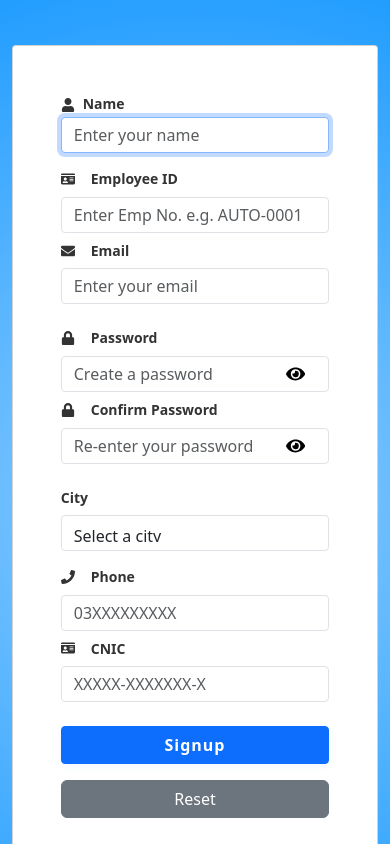
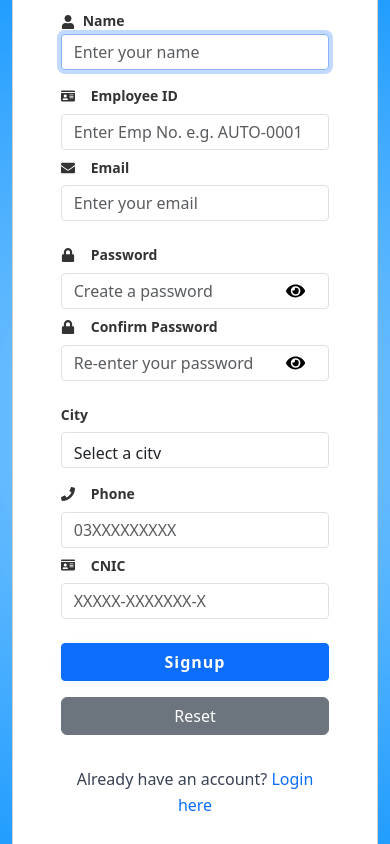
Before and after one commit to Ihtisham12365/University-Project, a React (Create React App) app: page / in a window 390 px wide. Shown: the top 844 px of the page. Built offline with nearby package versions, Linux system fonts and the light colour scheme.

Commit message:
Updated homepage UI and fixed form validation

```diff
--- a/src/Components/Auth/ForgetPassword.css
+++ b/src/Components/Auth/ForgetPassword.css
@@ -12,14 +12,14 @@
     align-items: center;
     justify-content: center;
     background: radial-gradient(circle at center, #93cfff 0%, #219dff 100%);
-    padding: 20px;
+
     overflow: hidden; /* Prevent container scrollbar */
 }
 
 .forget-password-card {
     margin: 30px 0px;
     background: #fff;
-    border-radius: 12px;
+    border-radius: 2px;
     box-shadow: 0 8px 32px 0 rgba(31, 38, 135, 0.15);
     display: flex;
     width: 100%;
--- a/src/Components/Auth/Login.css
+++ b/src/Components/Auth/Login.css
@@ -30,21 +30,23 @@
 @keyframes pulse { 0%,100%{ transform:scale(.7); opacity:.5 } 50%{ transform:scale(1); opacity:1 } }
 html, body {
   height: 100%;
-  min-height: 650px;
+  min-height: 100vh;
   background: radial-gradient(circle at center, #93cfff 0%, #219dff 100%);
   margin: 0;
   padding: 0;
-  overflow: hidden;
+  overflow-x: hidden;
+  overflow-y: auto;
 }
 
 .login-container {
   width: 100%;
-  min-height: 650px;
+  min-height: 100vh;
   display: flex;
   align-items: center;
   justify-content: center;
   background: transparent;
   overflow-x: hidden;
+
 }
 
 .container {
@@ -53,14 +55,13 @@ html, body {
   display: flex;
   align-items: center;
   justify-content: center;
-
   padding-left: 0 !important;
   padding-right: 0 !important;
-  margin-top: -60px;
-
+  margin: 10px 0;
 }
 .form-section{
-  padding: 0px 40px;
+  padding: 40px;
+  margin: 20px 0;
 }
 
 
@@ -211,6 +212,7 @@ html, body {
 @media (max-width: 900px) {
   .login-container{
     min-height: 100vh;
+    padding: 20px 0;
   }
   .container {
     width: 90% !important;
@@ -218,7 +220,7 @@ html, body {
     min-height: auto;
     padding: 0;
     background: transparent !important;
-    margin-top: 0;
+    margin: 20px 0;
   }
   .card {
     border-radius: 0;
@@ -242,7 +244,7 @@ html, body {
     min-height: auto;
     padding: 0;
     background: transparent !important;
-    margin-top: 0;
+    margin: 20px 0;
   }
 
   .row {
@@ -265,6 +267,7 @@ html, body {
   .form-section {
     padding: 30px 20px;
     width: 100%;
+    margin: 15px 0;
   }
 
   .card-img-top {
--- a/src/Components/Auth/Signup.css
+++ b/src/Components/Auth/Signup.css
@@ -4,16 +4,16 @@ html, body {
   background: radial-gradient(circle at center, #93cfff 0%, #219dff 100%);
   margin: 0;
   padding: 0;
-  overflow: hidden;
+  overflow-x: hidden;
+  overflow-y: auto;
 }
 
 .signup-bg {
-  min-height: 850px;
+  min-height: 100vh;
   background: radial-gradient(circle at center, #93cfff 0%, #219dff 100%);
   display: flex;
   align-items: center;
   justify-content: center;
-  padding: 1rem;
   box-sizing: border-box;
   overflow-x: hidden;
   overflow-y: auto;
@@ -30,14 +30,13 @@ html, body {
   box-sizing: border-box;
   overflow-x: hidden;
   overflow-y: auto;
-  margin-top: -120px;
-
+  margin-top: 10px;
 }
 
 .container {
   width: 100%;
   max-width: 1200px;
-  min-height: 500px;
+  min-height: 100vh;
   display: flex;
   align-items: center;
   justify-content: center;
@@ -54,8 +53,8 @@ html, body {
   flex-direction: row;
   width: 100%;
   max-width: 1100px;
-  min-height: 500px;
-  overflow: hidden;
+  min-height: 600px;
+  overflow: visible;
 }
 
 .form-label {
@@ -166,6 +165,13 @@ html, body {
   display: flex;
   flex-direction: column;
   justify-content: center;
+  box-sizing: border-box;
+}
+
+.form-section form {
+  width: 100%;
+  max-width: 100%;
+  overflow: visible;
 }
 
 .illustration-section {
@@ -230,17 +236,17 @@ html, body {
   .signup-container {
     padding: 0;
     width: 100vw;
-    overflow: hidden;
+    overflow: auto;
     min-height: 100vh;
   }
 
   .container {
     max-width: 100vw !important;
     width: 100% !important;
-    min-height: auto;
+    min-height: 100vh;
     padding: 0;
     margin: 0;
-    overflow: hidden;
+    overflow: auto;
   }
 
   .card {
@@ -251,7 +257,7 @@ html, body {
     border-radius: 8px;
     display: flex;
     flex-direction: column;
-    overflow: hidden;
+    overflow: visible;
   }
 
   .form-section {
@@ -262,7 +268,6 @@ html, body {
     flex: 1;
     width: 100% !important;
     flex-basis: 100%;
-    overflow-y: auto;
   }
 
   .illustration-section {
@@ -285,18 +290,18 @@ html, body {
 
 @media (max-width: 768px) {
   .signup-bg {
-    min-height: 1000px;
+    min-height: 100vh;
   }
   .signup-container {
     min-height: 100vh;
     padding: 10px 0;
-    margin-top: 10px;
+    margin-top: 0;
   }
 
   .container {
     width: 95% !important;
     height: auto !important;
-    min-height: auto;
+    min-height: 100vh;
     padding: 0;
     margin-top: 0;
   }
--- a/src/Components/Auth/Signup.js
+++ b/src/Components/Auth/Signup.js
@@ -122,7 +122,7 @@ const Signup = ({ onSignup }) => {
 
   return (
     <div className="signup-container">
-      <div className="container d-flex align-items-center justify-content-center" style={{ height: '700px' , margin: '10px 0px' , width: '1200px' }}>
+      <div className="container d-flex align-items-center justify-content-center" style={{ minHeight: '100vh', margin: '10px 0px', width: '100%', maxWidth: '1200px' }}>
         <div className="card flex-row w-100 h-100 p-0" >
           {/* Form Section */}
           <div className="form-section d-flex flex-column justify-content-center p-5" style={{ flex: 1 }}>
```
